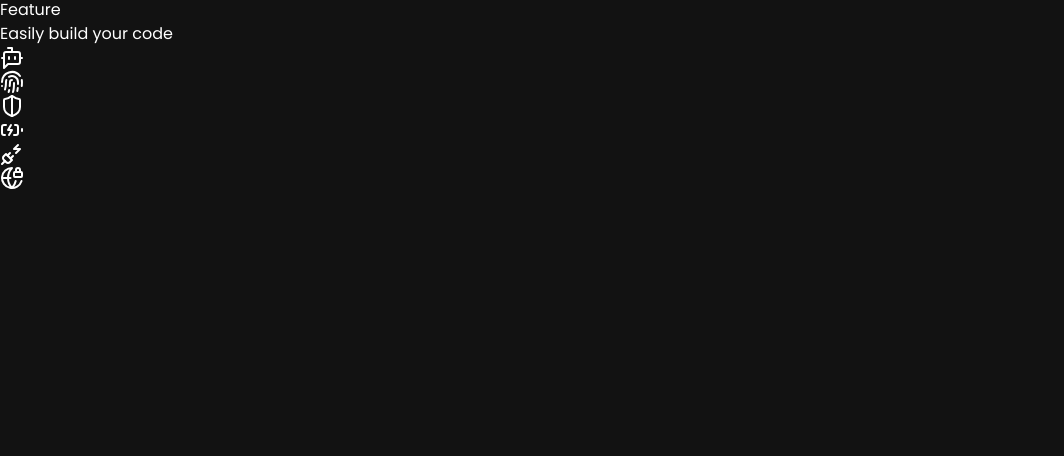
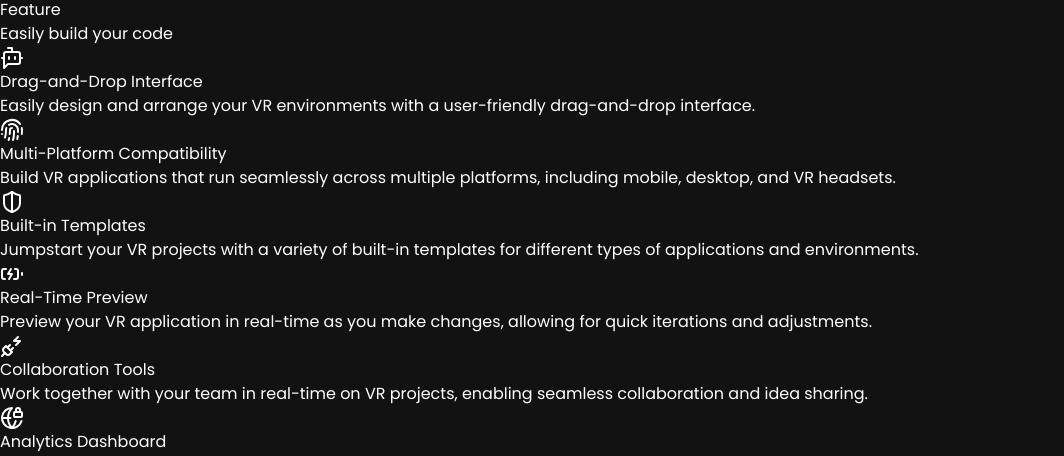
Before and after one commit to Fatiha26/react-tailwindCSS-project, a React (Vite) app: page / in a window 1280 px wide. Shown: the part 1049-1505 px from the top of the page, without its empty margins (0-1064 px from the left). Before the commit the page ends 1239 px from the top, so only its background shows below. Built offline with nearby package versions, Linux system fonts and the light colour scheme.

Commit message:
feature section done

```diff
--- a/src/components/Feature.jsx
+++ b/src/components/Feature.jsx
@@ -6,7 +6,8 @@ const Feature = () => {
     <div className='relative mt-20 border-b border-neutral-800 min-h-{800px}'>
        <div className="text-center">
         <span className='bg-neutral-900 text-orange-500 rounded-full h-6 text-sm
-        font-medium px-2 py-1 uppercase'>Feature</span>
+        font-medium px-2 py-1 uppercase'>Feature
+        </span>
         <h2 className='text-3xl sm:text-5xl lg:text-6xl mt-5 lg:mt-10 tracking-wide'>
         Easily build
         <span className='bg-gradient-to-r from-orange-500 to to-red-800 text-transparent bg-clip-text'>
@@ -14,7 +15,7 @@ const Feature = () => {
         </span>
         </h2>
        </div>
-    <div className='flex flex-wrap mt-5 lg:mt-10'>
+    <div className='flex flex-wrap mt-5 lg:mt-20 mx-10'>
     {
         features.map((feature, index)=>(
             <div key={index} className='w-full sm:1/2 lg:w-1/3'>
@@ -22,18 +23,18 @@ const Feature = () => {
                 <div className='flex bg-neutral-900 text-orange-700 h-10 w-10 mx-10
                   p-2 justify-between items-center rounded-full'>
                     {feature.icon}
-
-                </div>
-
               </div>
-
+           <div>
+              <h5 className='mt-1 mb-2 text-md'>{feature.text}</h5>
+              <p className='p-2 mb-10 text-sm text-neutral-500 text-justify'>{feature.description}
+              </p>
             </div>
-        ))
-    }
-
+            </div>
+            </div>
+        ))}
     </div>
     </div>
-  )
-}
+  );
+};
 
-export default Feature
+export default Feature;
```
